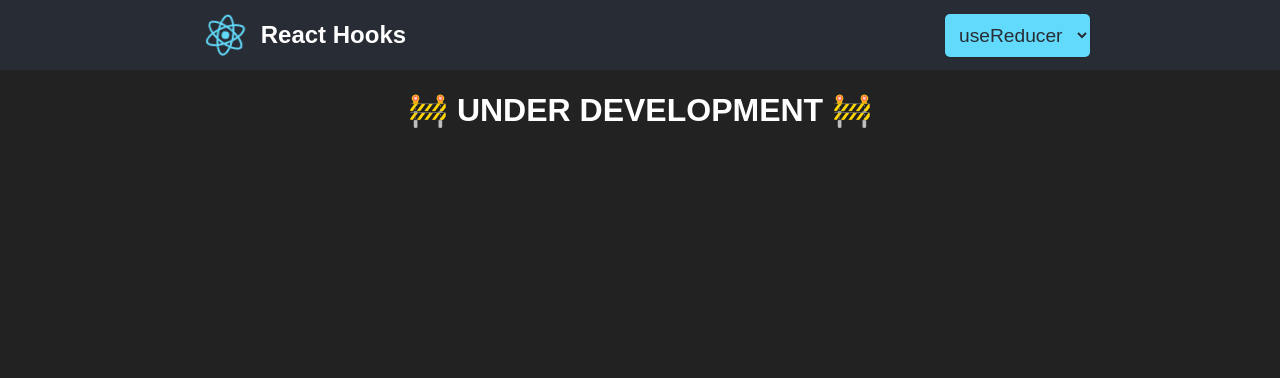
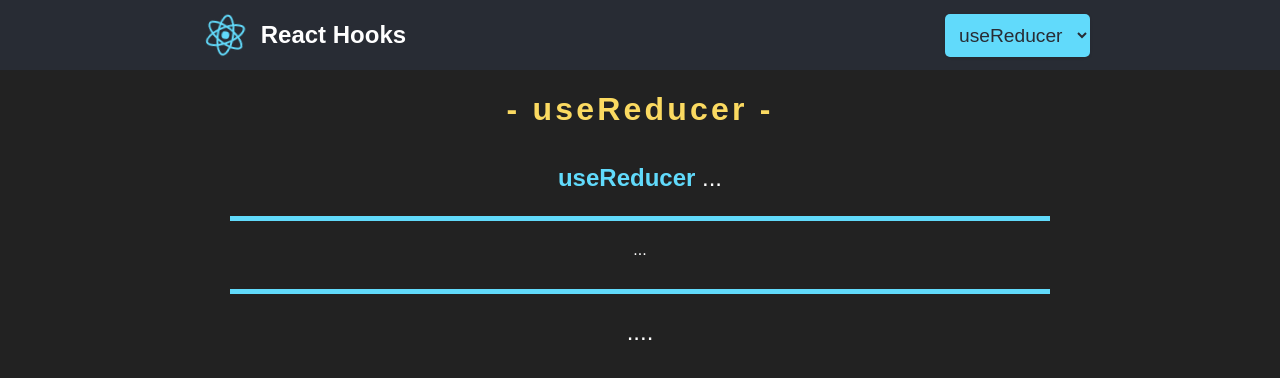
Before and after one commit to elarsaks/react-hooks, a React (Create React App) app: page /useReducer in a window 1280 px wide. Shown: the top 378 px of the page. Built offline with nearby package versions, Linux system fonts and the light colour scheme.

Commit message:
Star building useReducer.

```diff
--- a/src/components/AppHeader.jsx
+++ b/src/components/AppHeader.jsx
@@ -40,9 +40,7 @@ export default function AppHeader() {
           </option>
           <option value="/useEffect">useEffect</option>
           <option value="/useMemo">useMemo</option>
-          <option value="/useReducer" disabled>
-            useReducer
-          </option>
+          <option value="/useReducer">useReducer</option>
           <option value="/useRef">useRef</option>
           <option value="/useState">useState</option>
           <option value="/useLayout" disabled>
--- a/src/pages/UseReducer.jsx
+++ b/src/pages/UseReducer.jsx
@@ -1,9 +1,21 @@
-import React from "react";
+import ClassContextComponent from "../components/ClassContextComponent";
+import FunctionContextComponent from "../components/FunctionContextComponent";
+import info from "../styles/Info.module.css";
+import React, { useEffect, useState, useRef } from "react";
+import util from "../styles/Util.module.css";
+
+// Export a context object
+export const ThemeContext = React.createContext();
 
 export default () => {
   return (
-    <div>
-      <h1>🚧 UNDER DEVELOPMENT 🚧</h1>
-    </div>
+    <>
+      <h1 className={util["header-1"]}>- useReducer -</h1>
+      <h2 className={`${info["info"]} ${info["border-bottom"]}`}>
+        <span>useReducer </span> ...
+      </h2>
+      ...
+      <h2 className={`${info["info"]} ${info["border-top"]}`}>....</h2>
+    </>
   );
 };
```
